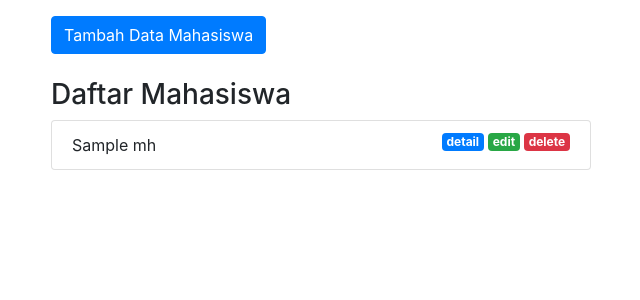
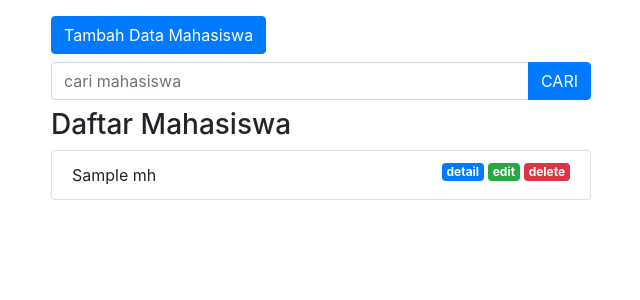
Before and after one commit to fahnaladitia/mvc, a PHP site: the page made by app/views/mahasiswa/index.php in a window 1280 px wide. Shown: the part 56-356 px from the top of the page, without its empty margins (34-674 px from the left). Run offline with PHP 8.4, Linux system fonts and the light colour scheme; the template is opened without the code that fills it: most values are stand-ins (such as "Sample title", 1, 10 or a date in 2020); some libraries are stand-ins or nearby versions.

Commit message:
Menambahkan Fitur Search

```diff
--- a/app/views/mahasiswa/index.php
+++ b/app/views/mahasiswa/index.php
@@ -5,13 +5,30 @@
     <?php Flasher::flash(); ?>
    </div>
   </div>
+
+  <div class="row mb-2">
+    <div class="col-lg-6">
+      <button type="button" class="btn btn-primary tombolTambahData" data-toggle="modal" data-target="#formModal">
+      Tambah Data Mahasiswa
+      </button>
+    </div>
+  </div>
+  <div class="row mb-2">
+    <div class="col-lg-6">
+       <form action="<?= BASEURL ?>/mahasiswa/cari"  method="POST">
+        <div class="input-group">
+          <input type="text" class="form-control" name="keyword" id="keyword" autocomplete="off" placeholder="cari mahasiswa">
+          <div class="input-group-append">
+            <button class="btn btn-primary" type="submit" id="tombolCari">CARI</button>
+          </div>
+        </div>
+       </form>
+    </div>
+  </div>
+
+
   <div class="row">
    <div class="col-lg-6">
-    <!-- Button trigger modal -->
-    <button type="button" class="btn btn-primary tombolTambahData" data-toggle="modal" data-target="#formModal">
-      Tambah Data Mahasiswa
-    </button>
-    <br><br>
     <h3>Daftar Mahasiswa</h3>
 
     <ul class="list-group">
```
Also changed, not shown: app/controllers/Mahasiswa.php (+10 -2 lines), app/models/Mahasiswa_model.php (+9 -0 lines).
